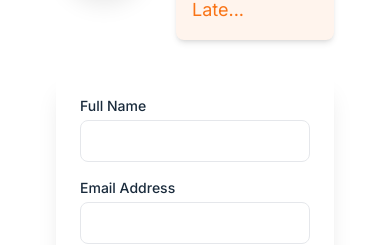
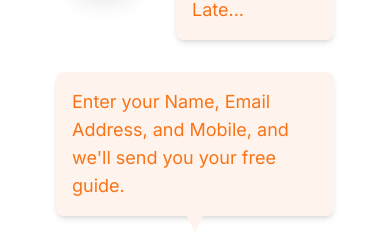
Before and after one commit to isabellagreco1997/wealth-guide-landing, a React (Vite) app: page / in a window 390 px wide. Shown: the part 608-853 px from the top of the page. Built offline with nearby package versions, Linux system fonts and the light colour scheme.

Commit message:
Update font in HeroSection
Changed the font of the text "Enter your Name, Email Address, and Mobile, and we'll send you your free guide." in the HeroSection to match the font used for "Learn How Retirement Planning Really Works Before It's Too Late...".
[skip gpt_engineer]

```diff
--- a/src/components/FormSpeechBubble.tsx
+++ b/src/components/FormSpeechBubble.tsx
@@ -1,11 +1,12 @@
 import React from 'react';
 
-export const FormSpeechBubble = () => (
-  <div className="relative hidden md:block">
-    <div className="relative bg-[#FFF4ED] p-6 rounded-[20px] mb-8 text-center w-full max-w-md shadow-lg transform hover:scale-105 transition-transform duration-200 before:content-[''] before:absolute before:bottom-0 before:left-[48px] before:w-4 before:h-4 before:bg-[#FFF4ED] before:transform before:translate-y-1/2 before:rotate-45">
-      <p className="text-sm md:text-base font-playfair text-[#F97316]">
-        Enter your Name, Email Address, and Mobile, and we'll send you your <strong className="text-[#F97316]">free guide</strong>.
+export const FormSpeechBubble = () => {
+  return (
+    <div className="relative bg-[#FFF4ED] p-4 rounded-lg shadow-md mb-6">
+      <div className="absolute left-1/2 bottom-0 transform -translate-x-1/2 translate-y-full w-0 h-0 border-l-8 border-l-transparent border-r-8 border-r-transparent border-t-[16px] border-t-[#FFF4ED]"></div>
+      <p className="text-lg sm:text-xl md:text-2xl text-[#F97316]">
+        Enter your Name, Email Address, and Mobile, and we'll send you your free guide.
       </p>
     </div>
-  </div>
-);
+  );
+};
```
